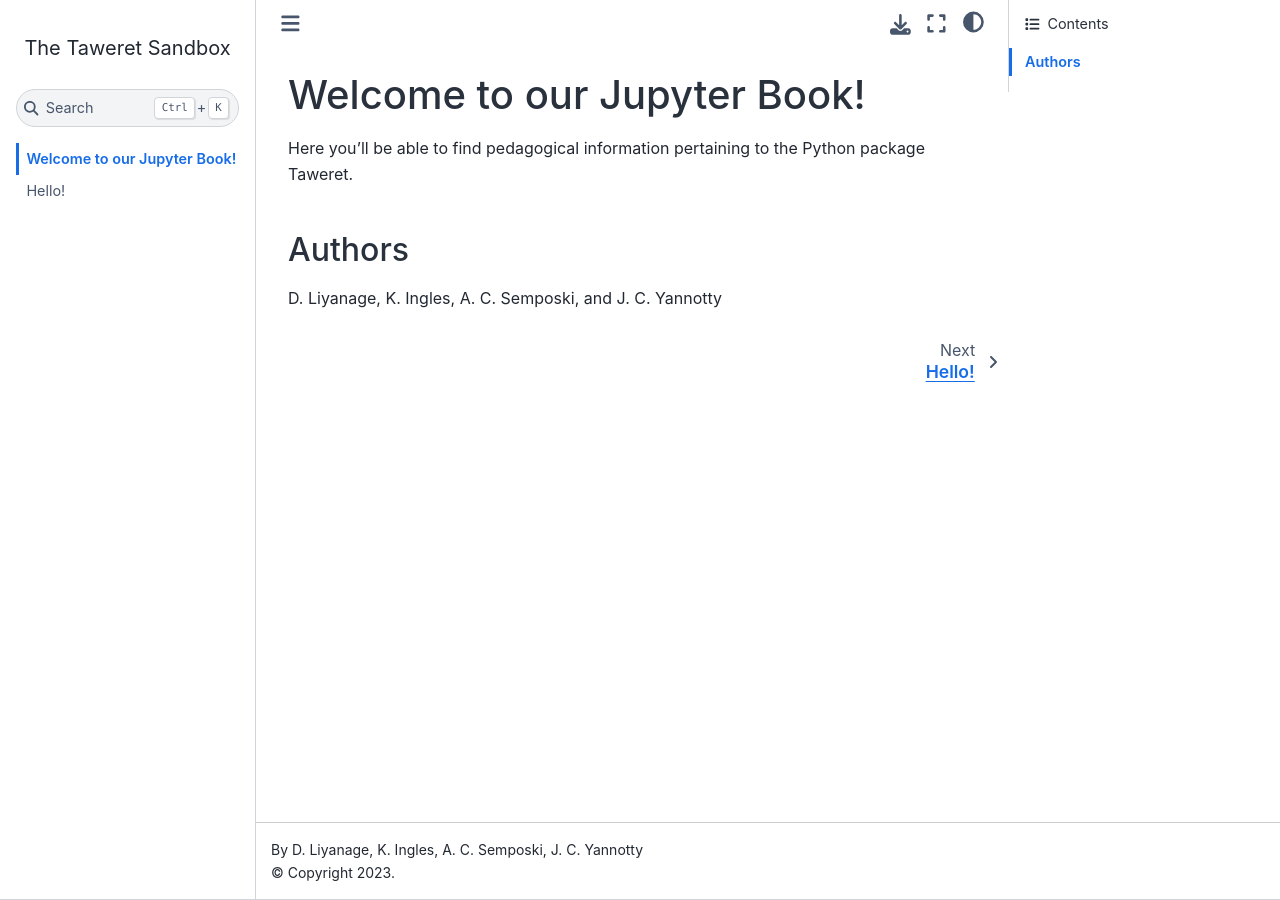
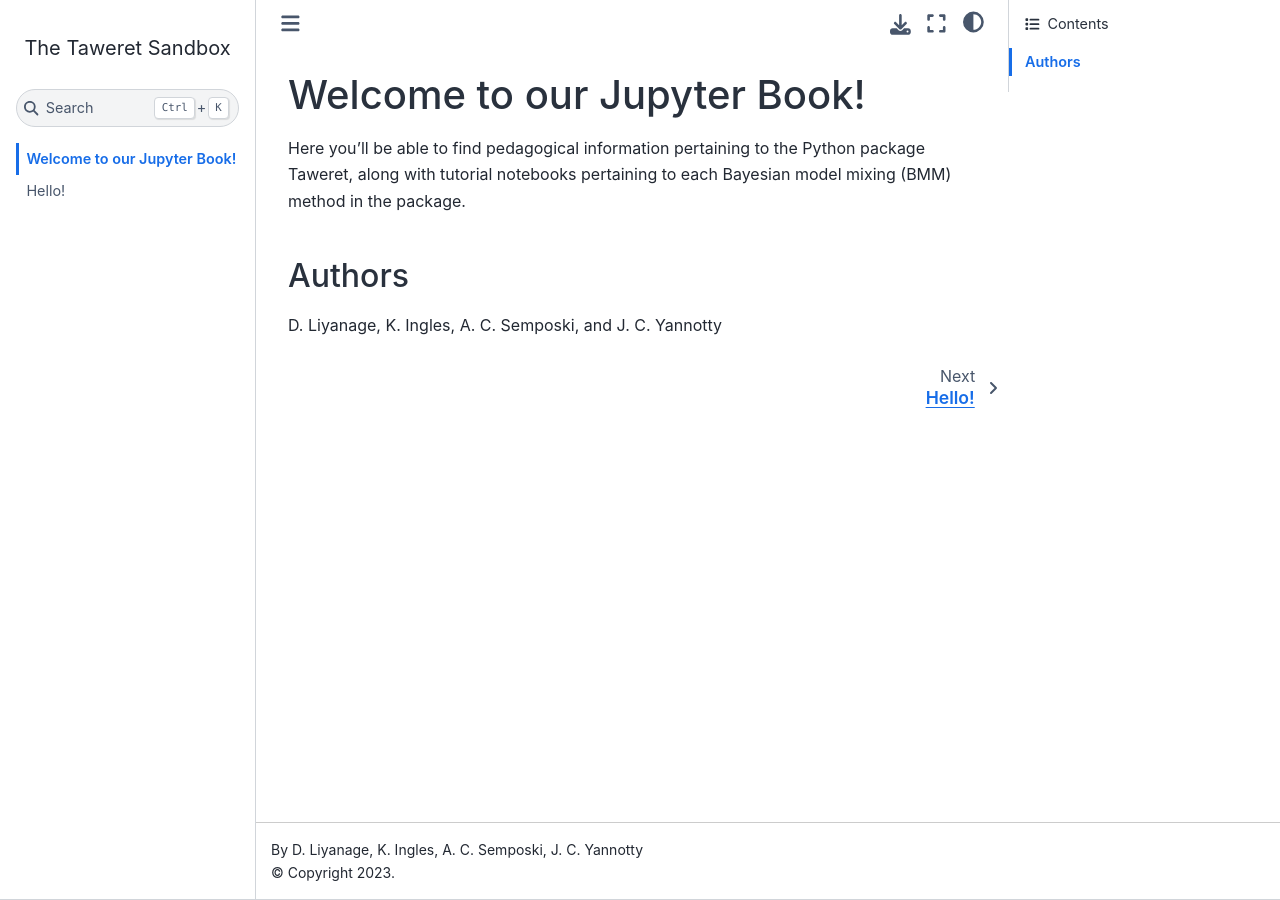
Before and after one commit to bandframework/Taweret, a Jupyter Book: the page built from docs/book/landing.md, in a window 1280 px wide. Built offline with Jupyter Book 1.0.4 settings and Sphinx 7.4.7 and the Sphinx Book theme 1.1.4, drawn with Linux system fonts in a browser that asks for light colours.

Commit message:
adding some text to see if website pushes

```diff
--- a/docs/book/landing.md
+++ b/docs/book/landing.md
@@ -1,6 +1,7 @@
 # Welcome to our Jupyter Book!
 
-Here you'll be able to find pedagogical information pertaining to the Python package Taweret.
+Here you'll be able to find pedagogical information pertaining to the Python package Taweret, along with tutorial notebooks
+pertaining to each Bayesian model mixing (BMM) method in the package.
 
 ### Authors
 D. Liyanage, K. Ingles, A. C. Semposki, and J. C. Yannotty
```
